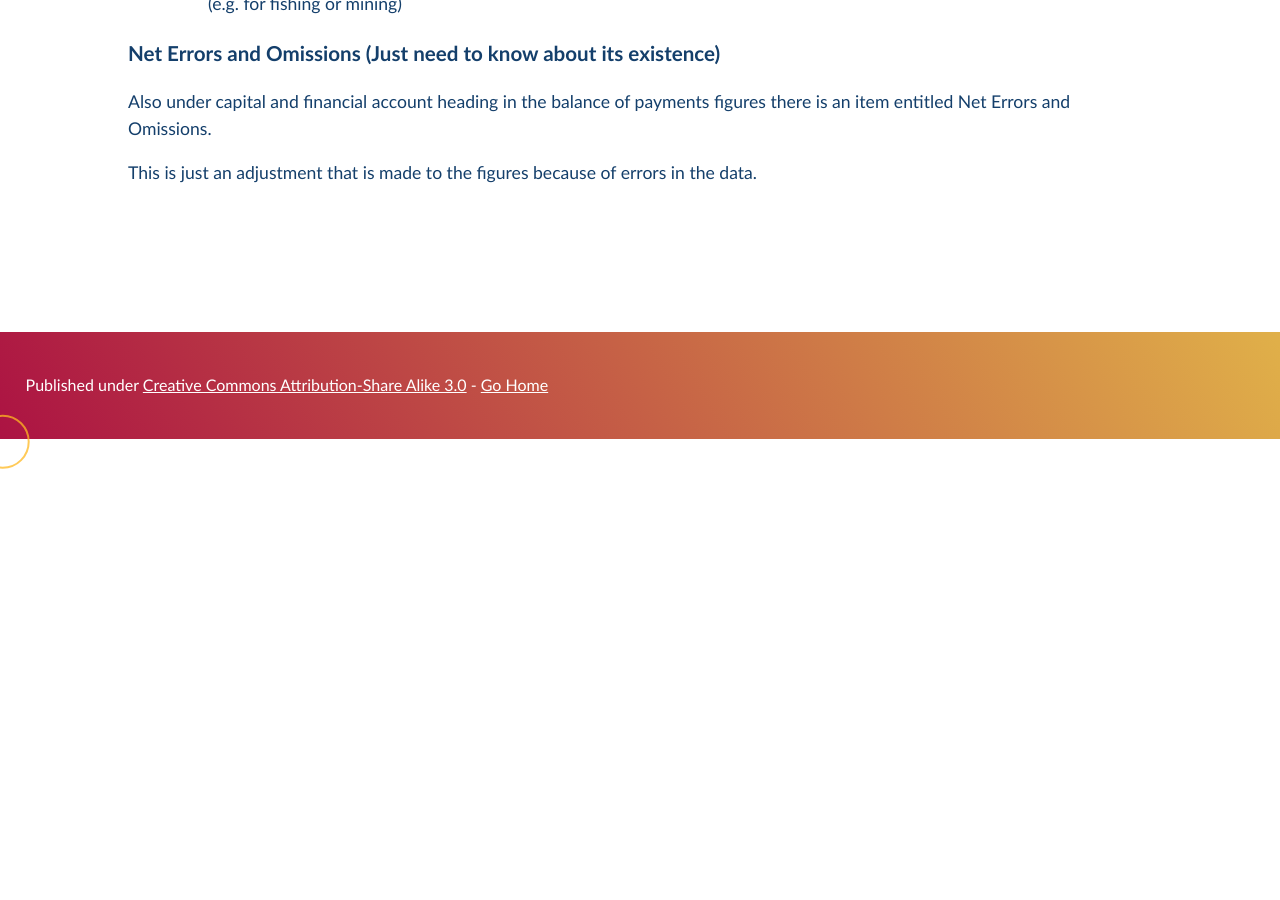
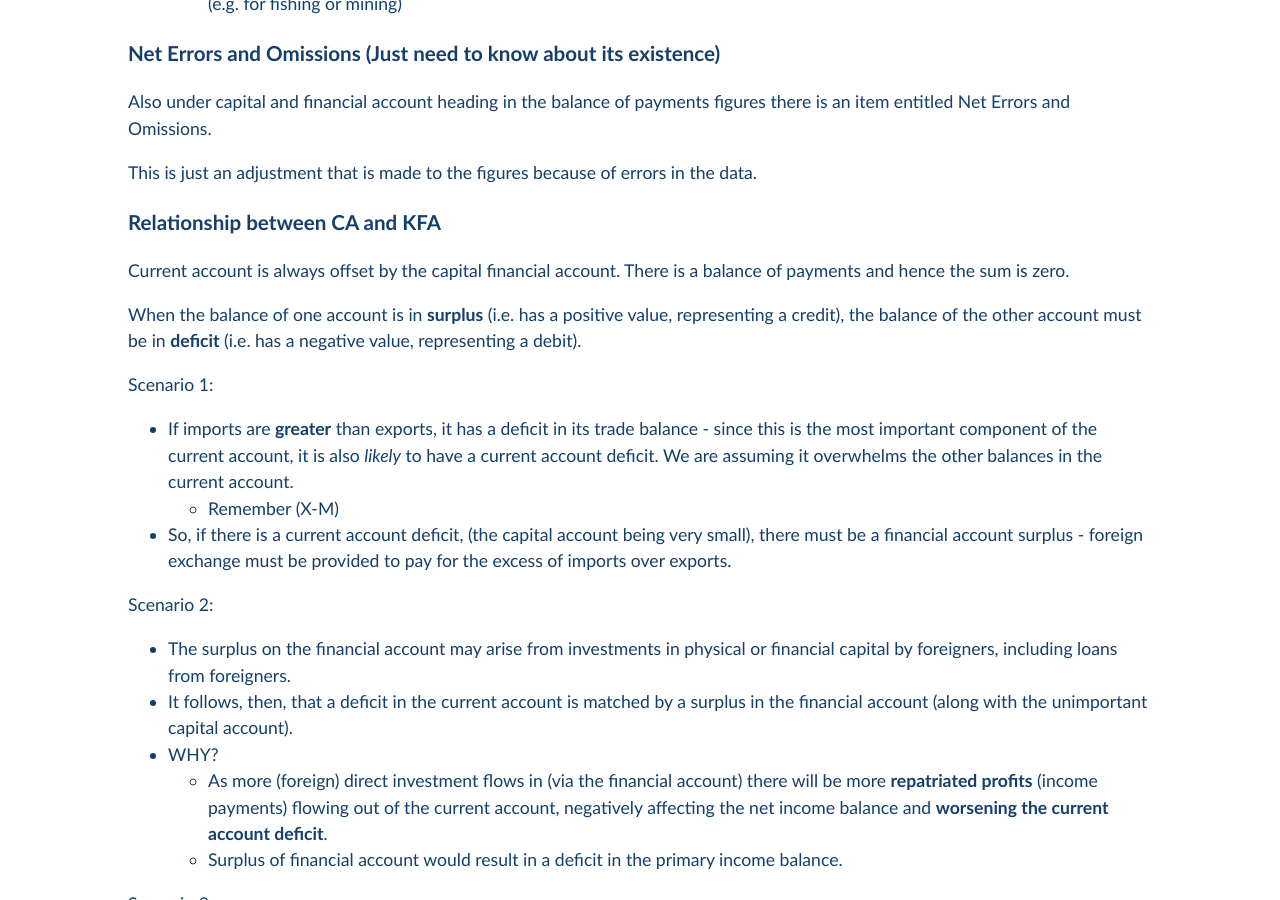
Before and after one commit to Pi-thagoras/the-chicken-pen, a Jekyll site: the page built from economics/econs_year_12/Balance-of-Payments.md, in a window 1280 px wide and 900 px high, scrolled down 2504 px. Built offline with Jekyll 4.4.1, drawn with Linux system fonts in a browser that asks for light colours; before the commit the page ends 2972 px from its top, so only the background shows below that; some of the changed text lies outside the part shown.

Commit message:
push from 8 hours ago

```diff
--- a/economics/econs_year_12/Balance-of-Payments.md
+++ b/economics/econs_year_12/Balance-of-Payments.md
@@ -60,8 +60,8 @@ Secondary Income Balance
 		- No intrinsic value
 		- A contract or agreement
 - Other Investment
-	- Transactions that do not fit into one of the other categories. One example is 'trade credit', where an importer purchases goods from overseas and does not pay for the goods until they are received.
-	- Another example is 'currency and deposits', where money is deposited in or withdrawn from banks across borders or banknotes and coins are transferred between countries.
+	- Transactions that do not fit into one of the other categories. One example is **'trade credit'**, where an importer purchases goods from overseas and does not pay for the goods until they are received.
+	- Another example is **'currency and deposits'**, where money is deposited in or withdrawn from banks across borders or banknotes and coins are transferred between countries.
 
 #### Capital Account
 
@@ -78,3 +78,42 @@ Secondary Income Balance
 Also under capital and financial account heading in the balance of payments figures there is an item entitled Net Errors and Omissions.
 
 This is just an adjustment that is made to the figures because of errors in the data.
+
+
+### Relationship between CA and KFA
+
+Current account is always offset by the capital financial account. There is a balance of payments and hence the sum is zero.
+
+When the balance of one account is in **surplus** (i.e. has a positive value, representing a credit), the balance of the other account must be in **deficit** (i.e. has a negative value, representing a debit).
+
+Scenario 1:
+- If imports are **greater** than exports, it has a deficit in its trade balance - since this is the most important component of the current account, it is also *likely* to have a current account deficit. We are assuming it overwhelms the other balances in the current account.
+	- Remember (X-M)
+- So, if there is a current account deficit, (the capital account being very small), there must be a financial account surplus - foreign exchange must be provided to pay for the excess of imports over exports.
+
+Scenario 2:
+- The surplus on the financial account may arise from investments in physical or financial capital by foreigners, including loans from foreigners.
+- It follows, then, that a deficit in the current account is matched by a surplus in the financial account (along with the unimportant capital account).
+- WHY?
+	- As more (foreign) direct investment flows in (via the financial account) there will be more **repatriated profits** (income payments) flowing out of the current account, negatively affecting the net income balance and **worsening the current account deficit**.
+	- Surplus of financial account would result in a deficit in the primary income balance.
+
+Scenario 3:
+- If the economy’s exports of goods and services are greater than its imports, it has a surplus in its current account – this means it is buying from foreigners less than what it sells to them.
+- When there is a surplus on the current account, the country is **accumulating foreign exchange** (as it earns more foreign exchange from exports than it pays out to buy imports), which it can use to **buy assets abroad** (direct or portfolio investments, including loans to other countries).
+- It follows, then, that a surplus in the current account is matched by a deficit in the financial account.
+
+### Double Entry Recording System
+
+For each transaction in the balance of payments, there is a matching credit and debit entry
+- Therefore, the overall record of payments must always balance.
+
+For each transaction, there is a matching credit and debit entry
+- Credit (positive entry) – exports of goods and services, income receivable, increase in foreign **liabilities**, export of currency
+- Debit (negative entry) – imports of goods and services, income payable, increase in foreign **assets**, import of currency
+
+Scenario 1:
+- An Australian resident purchases a TV from Japan.
+	- This is an import and hence is a debit in the trade balance account
+	- The money/currency get exported, which is recorded as a credit in the financial account.
+		- The second entry is most often in the **currency account**
```
